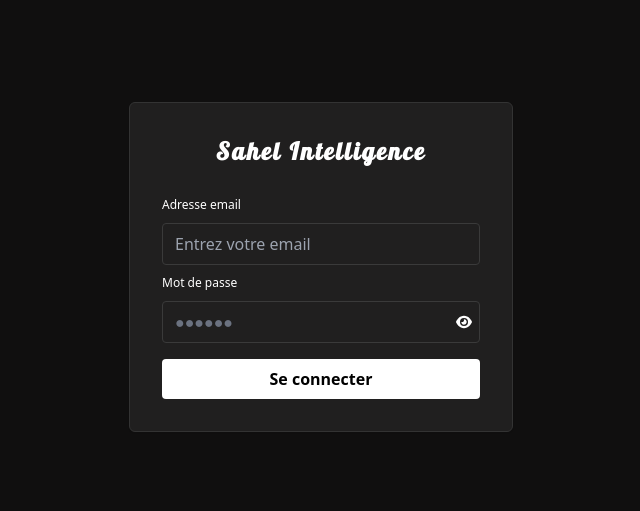
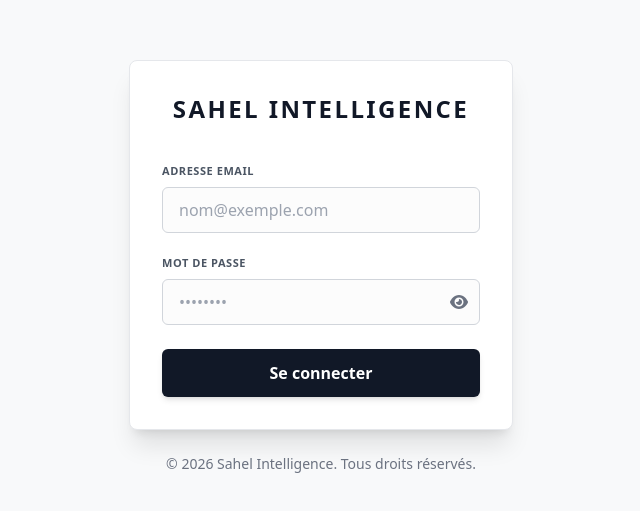
Before and after one commit to Arafat-Bhuiyan/Sahel-Admin, a React (Vite) app: page /login in a window 1280 px wide. Shown: the part 133-644 px from the top of the page, without its empty margins (319-959 px from the left). Built offline with nearby package versions, Linux system fonts and the light colour scheme.

Commit message:
Api setup and Login api integration done

```diff
--- a/src/Admin/Auth/Login.jsx
+++ b/src/Admin/Auth/Login.jsx
@@ -3,86 +3,113 @@ import { FaEye, FaEyeSlash } from "react-icons/fa6";
 import { useNavigate } from "react-router-dom";
 import logo from "../../assets/images/logo.png";
 import toast, { Toaster } from "react-hot-toast";
+import { useLoginMutation } from "../../Redux/api/authApi";
+import { useDispatch } from "react-redux";
+import { setCredentials } from "../../Redux/services/authSlice";
 
 export default function Login() {
   const navigate = useNavigate();
+  const dispatch = useDispatch();
   const [email, setEmail] = React.useState("");
   const [password, setPassword] = React.useState("");
   const [show, setShow] = React.useState(false);
 
-  const handleSubmit = (e) => {
+  // RTK Query mutation
+  const [login, { isLoading }] = useLoginMutation();
+
+  const handleSubmit = async (e) => {
     e.preventDefault();
-    const demoEmail = "admin@gmail.com";
-    const demoPassword = "123";
 
-    if (email === demoEmail && password === demoPassword) {
+    try {
+      // Calling the login mutation with phone_number as key as per API requirement
+      const response = await login({
+        phone_number: email,
+        password: password,
+      }).unwrap();
+
+      // Dispatching setCredentials to save tokens and user info
+      dispatch(
+        setCredentials({
+          access: response.access,
+          refresh: response.refresh,
+          user: { email: email }, // Saving email as user info
+        }),
+      );
+
       toast.success("Login Successful!");
       navigate("/admin", { replace: true });
-    } else {
+    } catch (err) {
+      console.error("Login Error:", err);
       toast.error(
-        "Invalid email or password. Hint: admin@gmail.com / password123",
+        err?.data?.detail || err?.data?.message || "Invalid email or password.",
       );
     }
   };
 
   return (
-    <div className="min-h-screen flex items-center justify-center bg-[#100f0f]">
+    <div className="min-h-screen flex items-center justify-center bg-[#f8f9fa]">
       <Toaster position="top-right" />
       <div className="w-full max-w-md p-8">
-        <div className="bg-[#201f1f] border border-[#333] rounded-md p-8 shadow-sm">
-          <div className="flex justify-center mb-6">
-            <h1 className="text-white logo-font font-bold text-2xl tracking-widest">
+        <div className="bg-white border border-[#e5e7eb] rounded-lg p-8 shadow-xl">
+          <div className="flex justify-center mb-8">
+            <h1 className="text-[#111827] font-bold text-2xl tracking-widest uppercase">
               Sahel Intelligence
             </h1>
           </div>
 
-          <form onSubmit={handleSubmit} className="space-y-1">
+          <form onSubmit={handleSubmit} className="space-y-4">
             <div>
-              <label className="text-xs text-white">Adresse email</label>
+              <label className="text-[11px] font-semibold text-[#4b5563] uppercase tracking-wider">
+                Adresse email
+              </label>
               <input
                 type="email"
                 value={email}
                 onChange={(e) => setEmail(e.target.value)}
-                placeholder="Entrez votre email"
-                className="mt-2 w-full bg-transparent border border-[#3a3a3a] rounded px-3 py-2 text-white"
+                placeholder="nom@exemple.com"
+                className="mt-1.5 w-full bg-[#fcfcfc] border border-[#d1d5db] rounded-md px-4 py-2.5 text-[#111827] focus:ring-2 focus:ring-black focus:border-transparent transition-all outline-none placeholder-gray-400"
                 required
               />
             </div>
 
             <div>
-              <label className="text-xs text-white">Mot de passe</label>
-              <div className="relative mt-2">
+              <label className="text-[11px] font-semibold text-[#4b5563] uppercase tracking-wider">
+                Mot de passe
+              </label>
+              <div className="relative mt-1.5">
                 <input
                   type={show ? "text" : "password"}
                   value={password}
                   onChange={(e) => setPassword(e.target.value)}
-                  placeholder="●●●●●●"
-                  className="w-full bg-transparent border border-[#3a3a3a] rounded px-3 py-2 text-white placeholder-gray-500"
+                  placeholder="••••••••"
+                  className="w-full bg-[#fcfcfc] border border-[#d1d5db] rounded-md px-4 py-2.5 text-[#111827] focus:ring-2 focus:ring-black focus:border-transparent transition-all outline-none placeholder-gray-400"
                   required
                 />
                 <button
                   type="button"
                   onClick={() => setShow((s) => !s)}
-                  className="absolute right-2 top-1/2 -translate-y-1/2 text-gray-400 "
+                  className="absolute right-3 top-1/2 -translate-y-1/2 text-gray-500 hover:text-black transition-colors"
                   aria-label="Toggle password visibility"
                 >
-                  <span className="text-white">
-                    {show ? <FaEyeSlash /> : <FaEye />}
-                  </span>
+                  {show ? <FaEyeSlash size={18} /> : <FaEye size={18} />}
                 </button>
               </div>
             </div>
 
-            <div>
+            <div className="pt-2">
               <button
                 type="submit"
-                className="w-full bg-white text-black rounded py-2 mt-3 font-bold"
+                disabled={isLoading}
+                className="w-full bg-[#111827] hover:bg-black text-white rounded-md py-3 font-bold transition-all disabled:opacity-50 disabled:cursor-not-allowed shadow-md active:scale-[0.98]"
               >
-                Se connecter
+                {isLoading ? "Chargement..." : "Se connecter"}
               </button>
             </div>
           </form>
         </div>
+        <p className="text-center mt-6 text-sm text-gray-500">
+          © {new Date().getFullYear()} Sahel Intelligence. Tous droits réservés.
+        </p>
       </div>
     </div>
   );
--- a/src/Admin/Dashboard/Sidebar.jsx
+++ b/src/Admin/Dashboard/Sidebar.jsx
@@ -10,9 +10,18 @@ import {
 import toast from "react-hot-toast";
 import logo from "@/assets/img/logo.png";
 import watermark from "@/assets/img/watermark.png";
+import { useDispatch } from "react-redux";
+import { logout } from "../../Redux/services/authSlice";
 
 export const Sidebar = ({ currentComponent, onMenuClick }) => {
   const navigate = useNavigate();
+  const dispatch = useDispatch();
+
+  const handleLogout = () => {
+    dispatch(logout());
+    toast.success("Logged out successfully!");
+    navigate("/login");
+  };
 
   const menuItems = [
     {
@@ -79,10 +88,7 @@ export const Sidebar = ({ currentComponent, onMenuClick }) => {
       {/* Logout Button */}
       <div className="p-4 border-t border-[#E2E2E2]">
         <button
-          onClick={() => {
-            toast.success("Logged out successfully!");
-            navigate("/login");
-          }}
+          onClick={handleLogout}
           className="w-full self-stretch px-3 py-2.5 rounded-2xl flex justify-start items-center gap-2 hover:bg-zinc-50 transition-colors"
         >
           <div className="inline-flex flex-col justify-start items-start">
--- /dev/null
+++ b/src/Redux/api/api.js
@@ -0,0 +1,23 @@
+import { createApi, fetchBaseQuery } from "@reduxjs/toolkit/query/react";
+
+const baseUrl = import.meta.env.VITE_BASE_URL;
+
+const baseQuery = fetchBaseQuery({
+  baseUrl: baseUrl,
+  prepareHeaders: (headers, { getState }) => {
+    // Try to get token from Redux state
+    const token = getState().auth?.access || localStorage.getItem("access");
+    // If token not in state, retrieve from local storage
+    if (token) {
+      headers.set("authorization", `Bearer ${token}`);
+    }
+    return headers;
+  },
+});
+
+export const api = createApi({
+  reducerPath: "baseApi",
+  baseQuery: baseQuery,
+  tagTypes: [],
+  endpoints: () => ({}),
+});
--- /dev/null
+++ b/src/Redux/api/authApi.js
@@ -0,0 +1,17 @@
+import { api } from "./api";
+
+export const authApi = api.injectEndpoints({
+  endpoints: (builder) => ({
+    // === LOGIN ===
+    login: builder.mutation({
+      query: (data) => ({
+        url: "/api/v1/auth/admin-login/",
+        method: "POST",
+        body: data,
+      }),
+    }),
+  }),
+});
+export const {
+  useLoginMutation,
+} = authApi;
--- /dev/null
+++ b/src/Redux/services/authSlice.js
@@ -0,0 +1,60 @@
+import { createSlice } from "@reduxjs/toolkit";
+
+const getUserFromStorage = () => {
+  const userJson = localStorage.getItem("user");
+  if (!userJson || userJson === "undefined") {
+    return { id: null, name: null, email: null, roll: null };
+  }
+  try {
+    return JSON.parse(userJson);
+  } catch {
+    return { id: null, name: null, email: null, roll: null };
+  }
+};
+
+const initialState = {
+  user: getUserFromStorage(),
+  access: localStorage.getItem("access") || null,
+  refresh: localStorage.getItem("refresh") || null,
+  isAuthenticated: !!localStorage.getItem("access"),
+};
+
+export const authSlice = createSlice({
+  name: "auth",
+  initialState,
+  reducers: {
+    setCredentials: (state, action) => {
+      const { access, refresh, user } = action.payload;
+      state.access = access;
+      state.refresh = refresh;
+      state.user = user;
+      state.isAuthenticated = true;
+
+      localStorage.setItem("access", access);
+      localStorage.setItem("refresh", refresh);
+      localStorage.setItem("user", JSON.stringify(user));
+    },
+
+    logout: (state) => {
+      console.log("Logout clicked");
+
+      // Reset State
+      state.isAuthenticated = false;
+      state.access = null;
+      state.refresh = null;
+      state.user = { id: null, name: null, email: null, roll: null };
+
+      // Clear LocalStorage
+      localStorage.removeItem("access");
+      localStorage.removeItem("refresh");
+      localStorage.removeItem("user");
+      localStorage.removeItem("role");
+      localStorage.removeItem("persist:root"); // Clear persist data as well
+
+      console.log("Local storage cleared");
+    },
+  },
+});
+
+export const { logout, setCredentials } = authSlice.actions;
+export default authSlice.reducer;
--- a/src/Redux/services/pokemon.js
+++ /dev/null
@@ -1,17 +0,0 @@
-// Need to use the React-specific entry point to import createApi
-import { createApi, fetchBaseQuery } from "@reduxjs/toolkit/query/react";
-
-// Define a service using a base URL and expected endpoints
-export const pokemonApi = createApi({
-  reducerPath: "pokemonApi",
-  baseQuery: fetchBaseQuery({ baseUrl: "https://pokeapi.co/api/v2/" }),
-  endpoints: (builder) => ({
-    getPokemonByName: builder.query({
-      query: (name) => `pokemon/${name}`,
-    }),
-  }),
-});
-
-// Export hooks for usage in functional components, which are
-// auto-generated based on the defined endpoints
-export const { useGetPokemonByNameQuery } = pokemonApi;
--- a/src/Redux/store.js
+++ b/src/Redux/store.js
@@ -1,19 +1,22 @@
-import { configureStore } from "@reduxjs/toolkit";
-import counterReducer from "./features/counter/counterSlice";
-import { pokemonApi } from "./services/pokemon";
-import { setupListeners } from "@reduxjs/toolkit/query";
-export const store = configureStore({
-  reducer: {
-    counter: counterReducer,
-    // Add the generated reducer as a specific top-level slice
-    [pokemonApi.reducerPath]: pokemonApi.reducer,
-  },
-  // Adding the api middleware enables caching, invalidation, polling,
-  // and other useful features of `rtk-query`.
-  middleware: (getDefaultMiddleware) =>
-    getDefaultMiddleware().concat(pokemonApi.middleware),
+import { combineReducers, configureStore } from "@reduxjs/toolkit";
+import authReducer from "./services/authSlice";
+import { api } from "./api/api";
+
+const rootReducer = combineReducers({
+  auth: authReducer,
+  [api.reducerPath]: api.reducer,
 });
 
-// optional, but required for refetchOnFocus/refetchOnReconnect behaviors
-// see `setupListeners` docs - takes an optional callback as the 2nd arg for customization
-setupListeners(store.dispatch);
+export const store = configureStore({
+  reducer: rootReducer,
+  middleware: (getDefaultMiddleware) =>
+    getDefaultMiddleware({
+      serializableCheck: {
+        ignoredActionPaths: [
+          "meta.baseQueryMeta.request",
+          "meta.baseQueryMeta.response",
+          "meta.arg.originalArgs",
+        ],
+      },
+    }).concat(api.middleware),
+});
--- a/vite.config.js
+++ b/vite.config.js
@@ -7,7 +7,7 @@ export default defineConfig({
   plugins: [react()],
   server: {
     host: true, // your local IP (no leading space)
-    port: 5186,          // default Vite dev server port
+    port: 5173,          // default Vite dev server port
   },
   resolve: {
     alias: {
```
Also changed, not shown: 1 other file (tests, documents, lock files or other folders).
